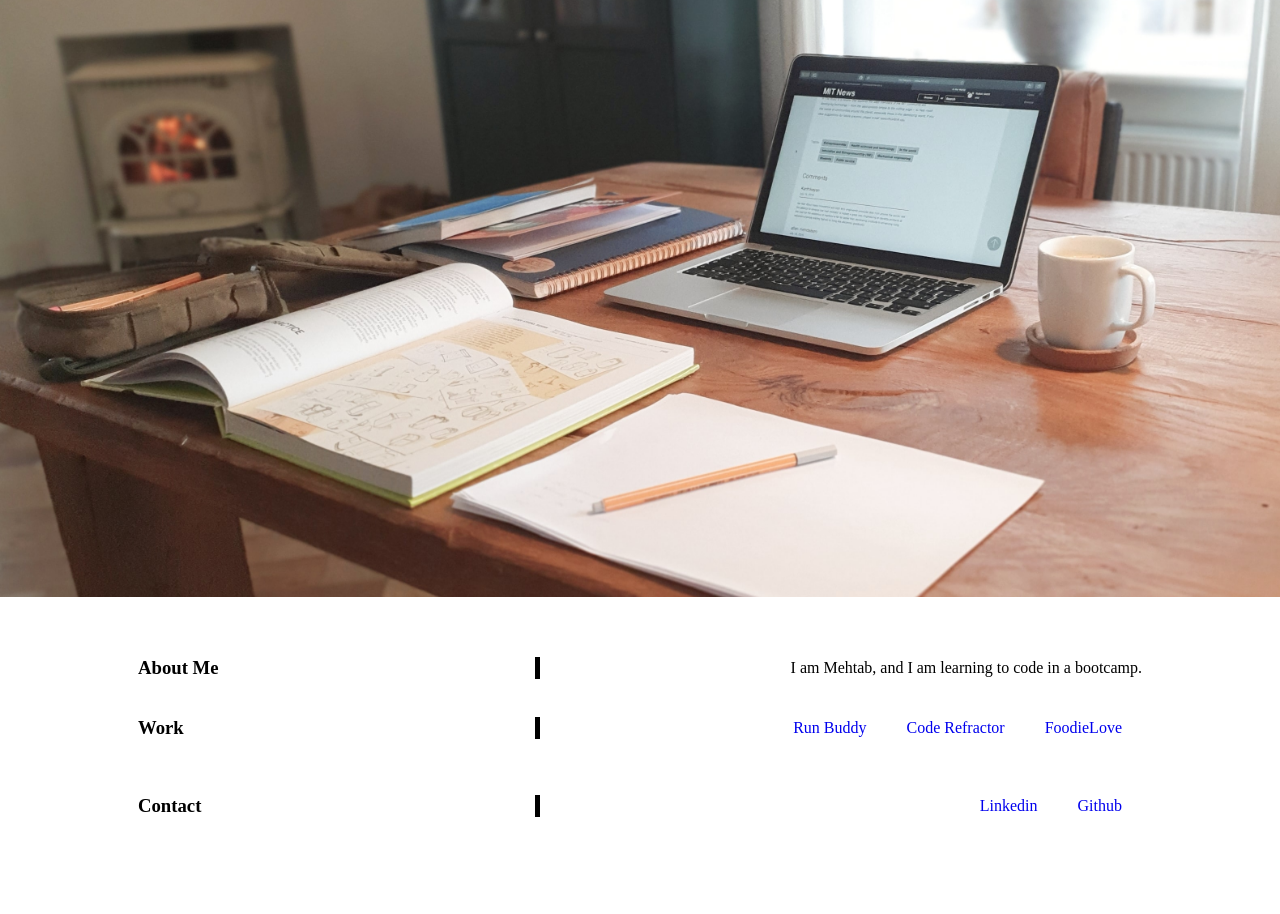
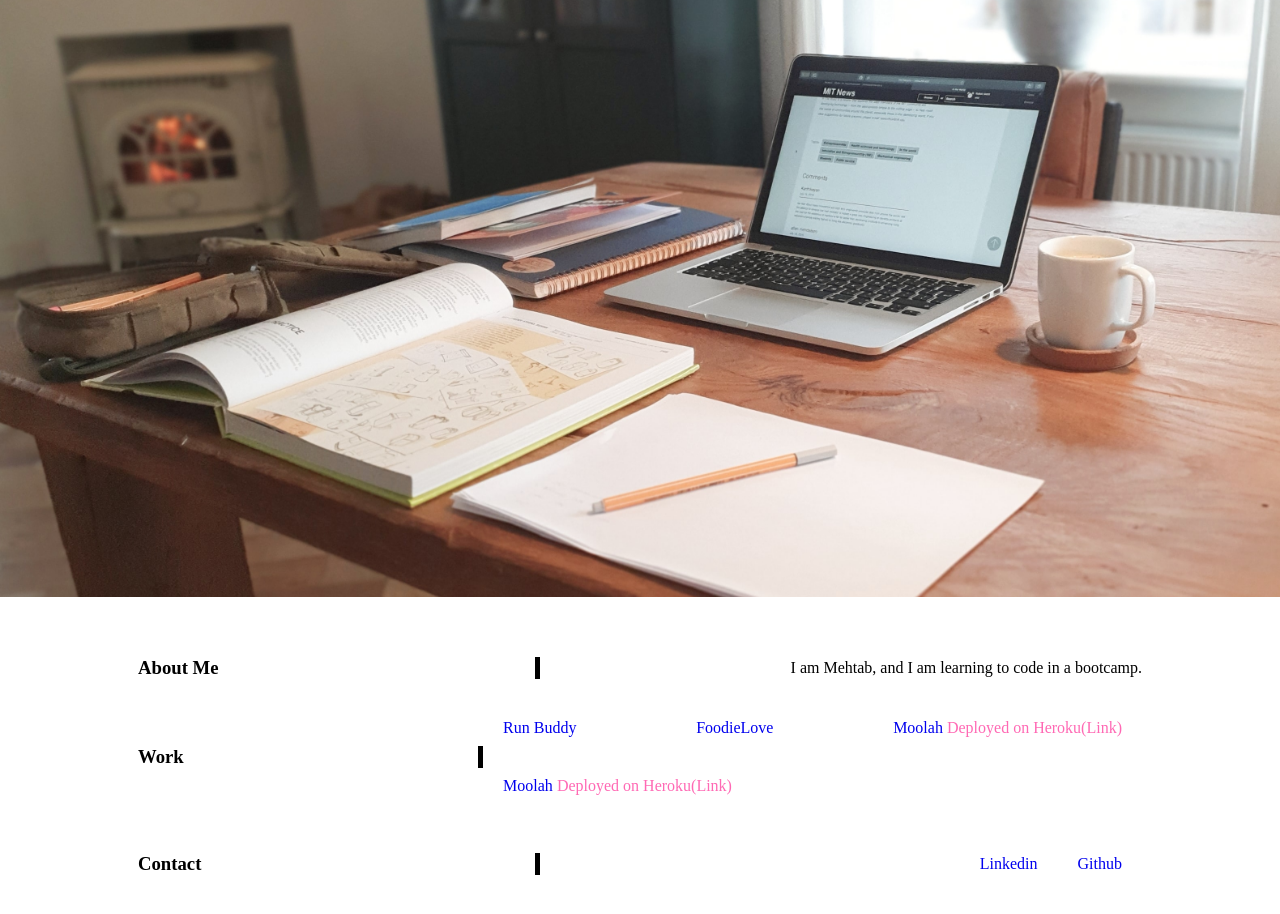
Before and after one commit to mslocham/Assignment2-portfolio, a plain HTML site: page index.html in a window 1280 px wide. Shown: the part 80-994 px from the top of the page. Drawn offline with Linux system fonts and the light colour scheme.

Commit message:
added Squid Store

```diff
--- a/index.html
+++ b/index.html
@@ -51,10 +51,15 @@
                         <a href="https://mslocham.github.io/run-buddy/" target="_blank">Run Buddy</a>
                     </li>
                     <li>
-                        <a href="https://mslocham.github.io/Assignment1/" target="_blank">Code Refractor</a>
+                        <a href="https://jasongrossman.github.io/team-2/" target="_blank">FoodieLove</a>
                     </li>
                     <li>
-                        <a href="https://jasongrossman.github.io/team-2/" target="_blank">FoodieLove</a>
+                        <a href="https://github.com/TPhondeth/Moolah" target="_blank">Moolah</a>
+                        <a href=" https://git.heroku.com/moolahwallet.git" target="_blank" style="color: hotpink;">Deployed on Heroku(Link)</a>
+                    </li>
+                    <li>
+                        <a href="https://github.com/TPhondeth/the-squid-store" target="_blank">Moolah</a>
+                        <a href="https://thesquidstore.herokuapp.com/" target="_blank" style="color: hotpink;">Deployed on Heroku(Link)</a>
                     </li>
                 </ul>
 
```
